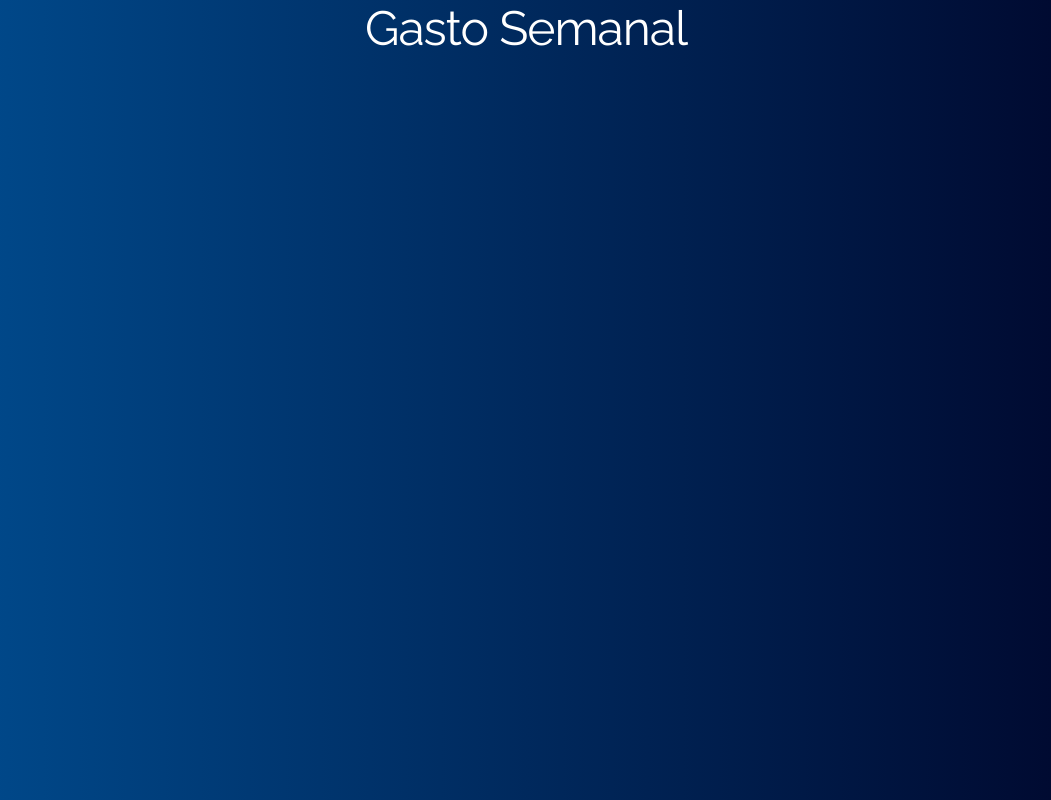
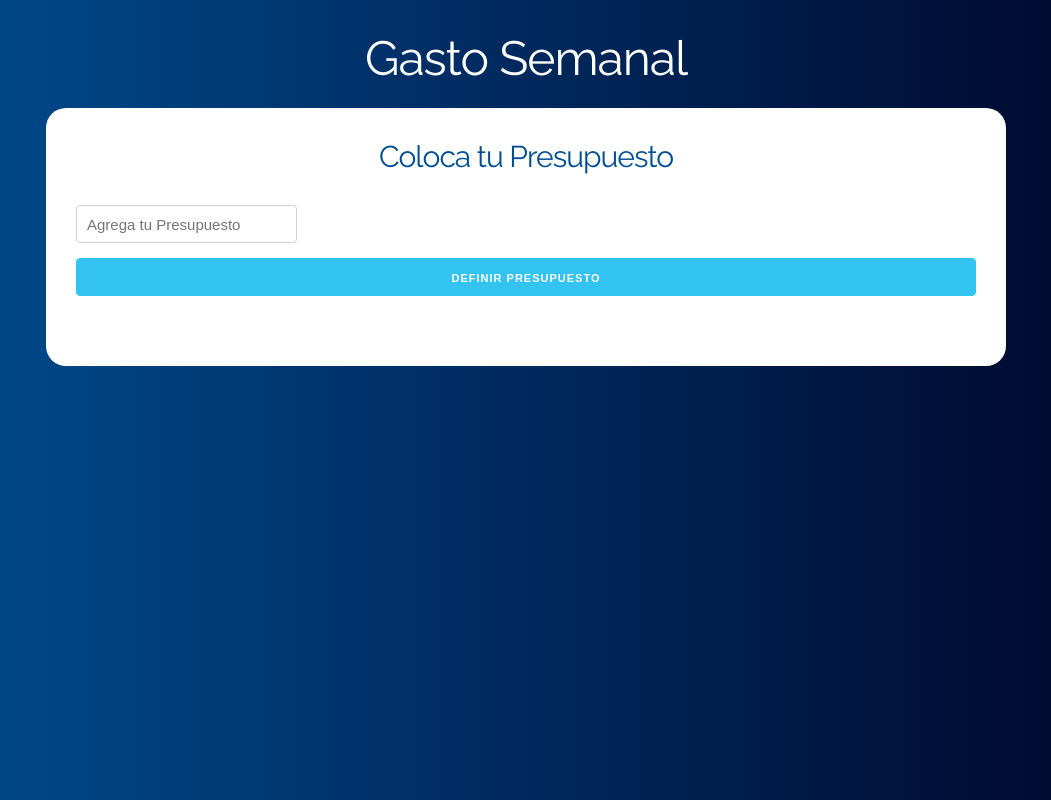
Before and after one commit to jimmy404/REACT-presupuesto, a React (Create React App) app: page / in a window 1280 px wide. Shown: the whole page, without its empty margins (114-1165 px from the left). Built offline with nearby package versions, Linux system fonts and the light colour scheme.

Commit message:
Adding components file - Adding Pregunta.js - 1st steps

```diff
--- a/src/App.js
+++ b/src/App.js
@@ -1,9 +1,15 @@
 import React from 'react';
+import Pregunta from './components/Pregunta'
 
 function App() {
   return (
     <div className="App container">
+      <header>
       <h1>Gasto Semanal</h1>
+      <div className="contenido-principal contenido">
+        <Pregunta />
+      </div>
+      </header>
     </div>
   );
 }
--- /dev/null
+++ b/src/components/Pregunta.js
@@ -0,0 +1,19 @@
+import React, { Fragment } from 'react';
+
+function Pregunta() {
+    return(
+        <Fragment>
+            <h2>Coloca tu Presupuesto</h2>
+            <form>
+                <input type="number"
+                    className="u-full-with"
+                    placeholder="Agrega tu Presupuesto"
+                    //onChange={}
+                />
+                <input type="submit" className="button-primary u-full-width" value="Definir Presupuesto"/>
+            </form>
+        </Fragment>
+    );
+}
+
+export default Pregunta;
```
